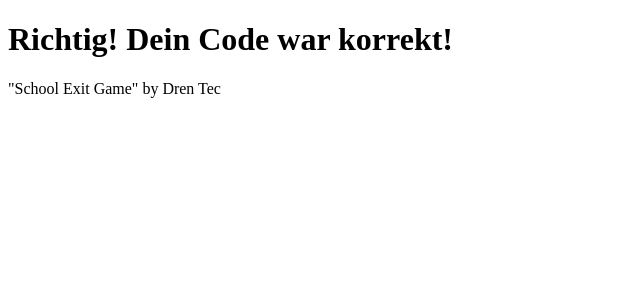
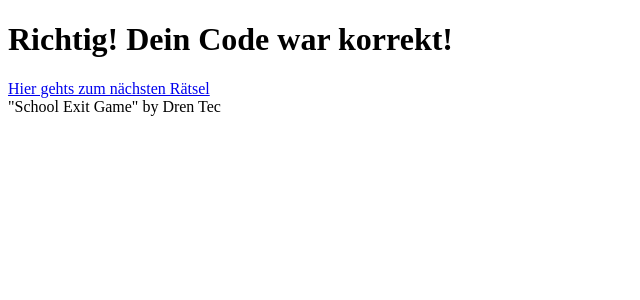
Before and after one commit to Dren-Tech/SchoolExitRoom, a Symfony app: template templates/frontend/riddle/success.html.twig in a window 1280 px wide. Shown: the top 300 px of the page, without its empty margins (0-640 px from the left). Run offline with Twig, Linux system fonts and the light colour scheme; the template is opened without the code that fills it: most values are stand-ins (such as "Sample title", 1, 10 or a date in 2020); some libraries are stand-ins or nearby versions.

Commit message:
Add link to next riddle to success page for #25

```diff
--- a/templates/frontend/riddle/success.html.twig
+++ b/templates/frontend/riddle/success.html.twig
@@ -10,4 +10,10 @@
             {{ riddle.successMessage|raw }}
         {% endautoescape %}
     </div>
+
+    {% if riddle.nextRiddle %}
+    <div class="my-4">
+        <a href="{{ path('frontend_riddle_detail', {'riddleIdentifier': riddle.nextRiddle.identifier}) }}" class="py-2 px-4 border border-transparent text-lg rounded-md text-white bg-indigo-600 hover:bg-indigo-700">Hier gehts zum nächsten Rätsel</a>
+    </div>
+    {% endif %}
 {% endblock %}
```
